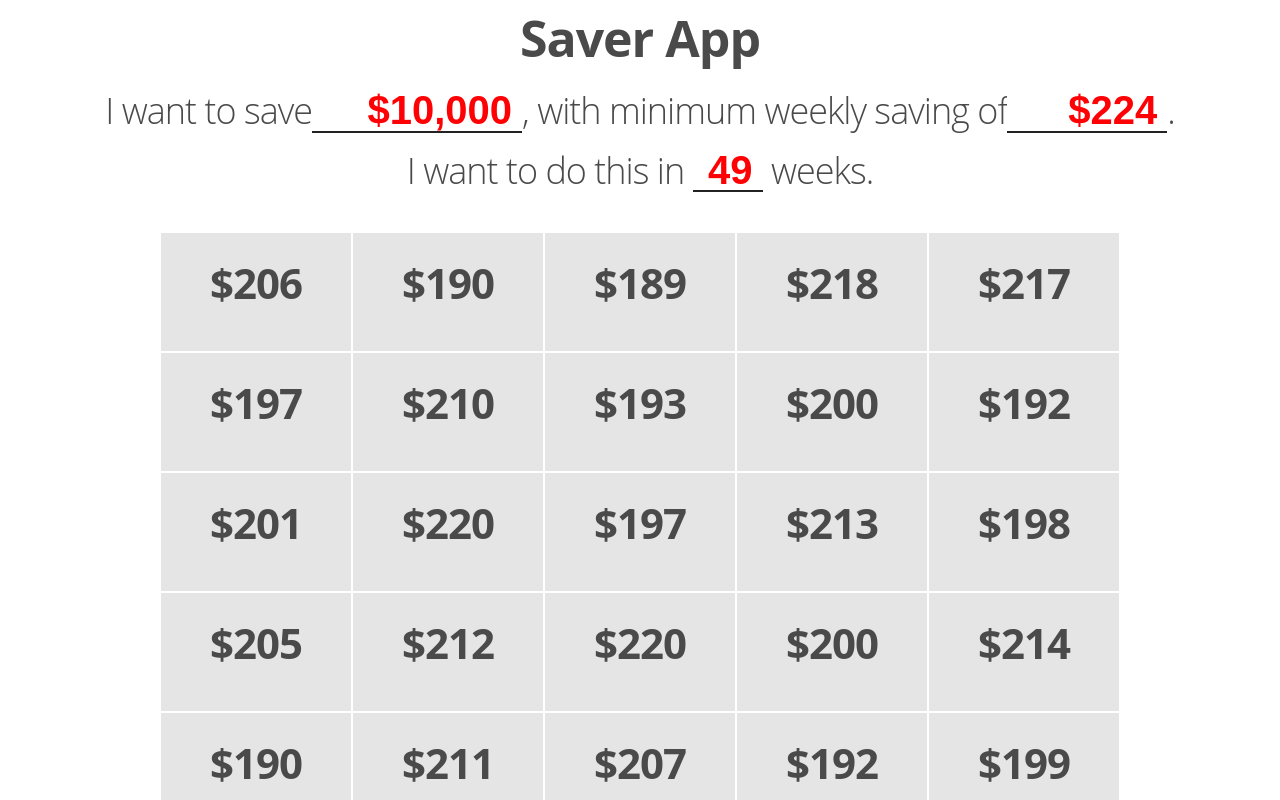
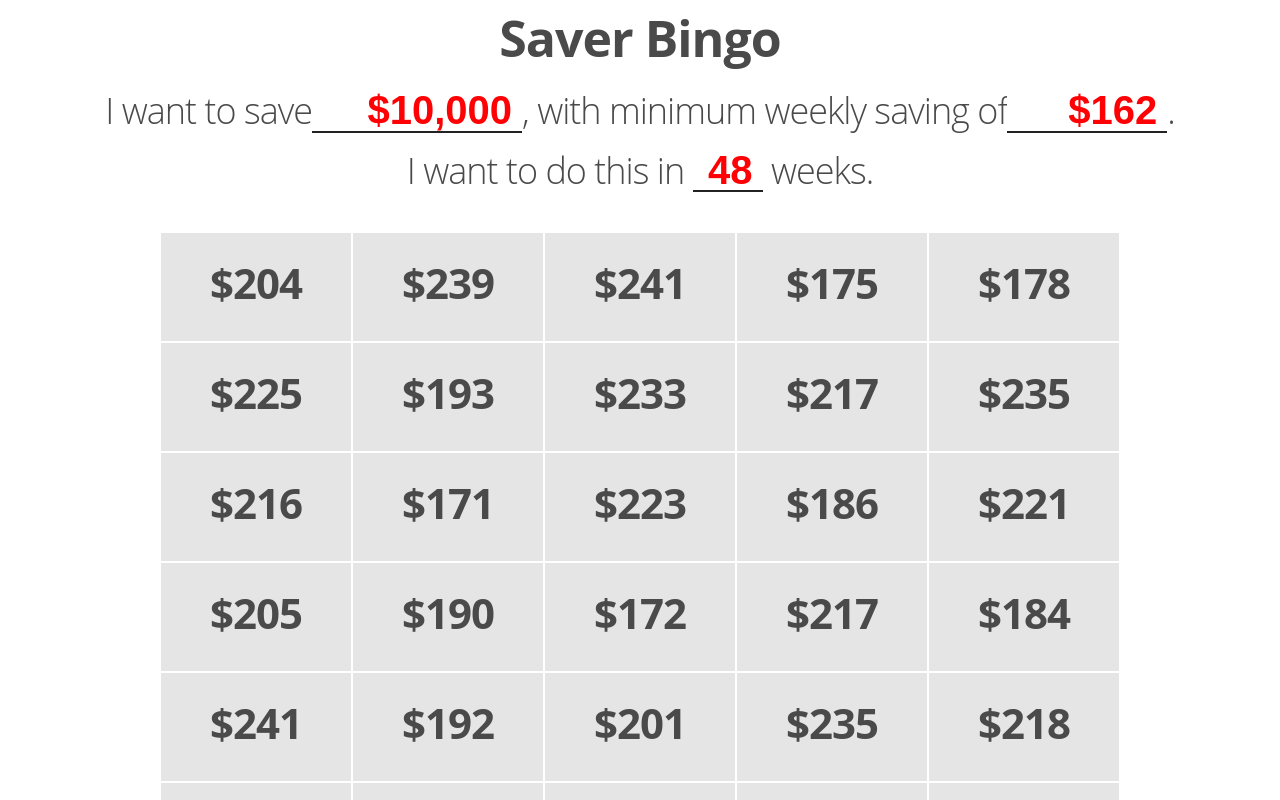
Before and after one commit to suryast/saver-react-app, a React (Create React App) app: page / in a window 1280 px wide. Shown: the top 800 px of the page. Built offline with nearby package versions, Linux system fonts and the light colour scheme.

Commit message:
Add animation fore rendering coupons

```diff
--- a/src/App.js
+++ b/src/App.js
@@ -5,7 +5,7 @@ import "./App.css";
 
 function App() {
   function randomDuration() {
-    var minDuration = 26;
+    var minDuration = 12;
     var maxDuration = 52;
     return (
       Math.floor(Math.random() * (+maxDuration - +minDuration)) + +minDuration
@@ -13,8 +13,8 @@ function App() {
   }
 
   function randomMinimum() {
-    var minMinimum = 100;
-    var maxMinimum = 250;
+    var minMinimum = 30;
+    var maxMinimum = 190;
     return (
       Math.floor(Math.random() * (+maxMinimum - +minMinimum)) + +minMinimum
     );
@@ -31,7 +31,7 @@ function App() {
 
   return (
     <div className="App">
-      <h1>Saver App</h1>
+      <h1>Saver Bingo</h1>
       <Form target={target} minimum={minimum} duration={duration} />
       <CouponContainer target={target} minimum={minimum} duration={duration} />
     </div>
--- a/src/components/Coupon.js
+++ b/src/components/Coupon.js
@@ -4,9 +4,13 @@ import "../styles/coupon-container.css";
 
 class Coupon extends React.Component {
   render() {
+    const styles = {
+      animation: "0.3s slideIn backwards",
+      animationDelay: this.props.delay
+    };
     return (
       <>
-        <div>
+        <div style={styles}>
           <br />
           <h2>{formatPrice(this.props.value)}</h2>
         </div>
--- a/src/components/CouponContainer.js
+++ b/src/components/CouponContainer.js
@@ -8,25 +8,27 @@ class CouponContainer extends React.Component {
   drawBoxes = (target, duration, minimum) => {
     let coupons = [];
     let d = divvy(target, duration, minimum);
-    for (var i = 0; i < duration; i++) {
-      coupons.push(<Coupon key={i} value={d[i]} />);
-    }
-    return coupons;
+    return d;
   };
 
   render() {
+    let d = this.drawBoxes(
+      this.props.target,
+      this.props.duration,
+      this.props.minimum
+    );
+
+    const coupons = d.map((val, index) => {
+      return <Coupon key={index} value={val} delay={`${index * 0.02}s`} />;
+    });
+
     return (
       <>
         <div className="container">
-          <div className="grid">
-            {this.drawBoxes(
-              this.props.target,
-              this.props.duration,
-              this.props.minimum
-            )}
-          </div>
+          <div className="grid">{coupons}</div>
         </div>
-        <h1>Target {formatPrice(parseInt(this.props.target))}</h1>
+        <br />
+        <h2>Goal {formatPrice(parseInt(this.props.target))}</h2>
       </>
     );
   }
--- a/src/styles/coupon-container.css
+++ b/src/styles/coupon-container.css
@@ -1,7 +1,7 @@
 .grid {
   display: grid;
   grid-template-columns: repeat(auto-fill, minmax(18rem, 1fr));
-  grid-auto-rows: 12rem;
+  grid-auto-rows: 11rem;
 }
 
 .grid::before {
@@ -23,3 +23,12 @@
   background: rgba(0, 0, 0, 0.1);
   border: 1px white solid;
 }
+
+@keyframes slideIn {
+  0% {
+    transform: translateX(-10%);
+  }
+  100% {
+    transform: translateX(0);
+  }
+}
```
